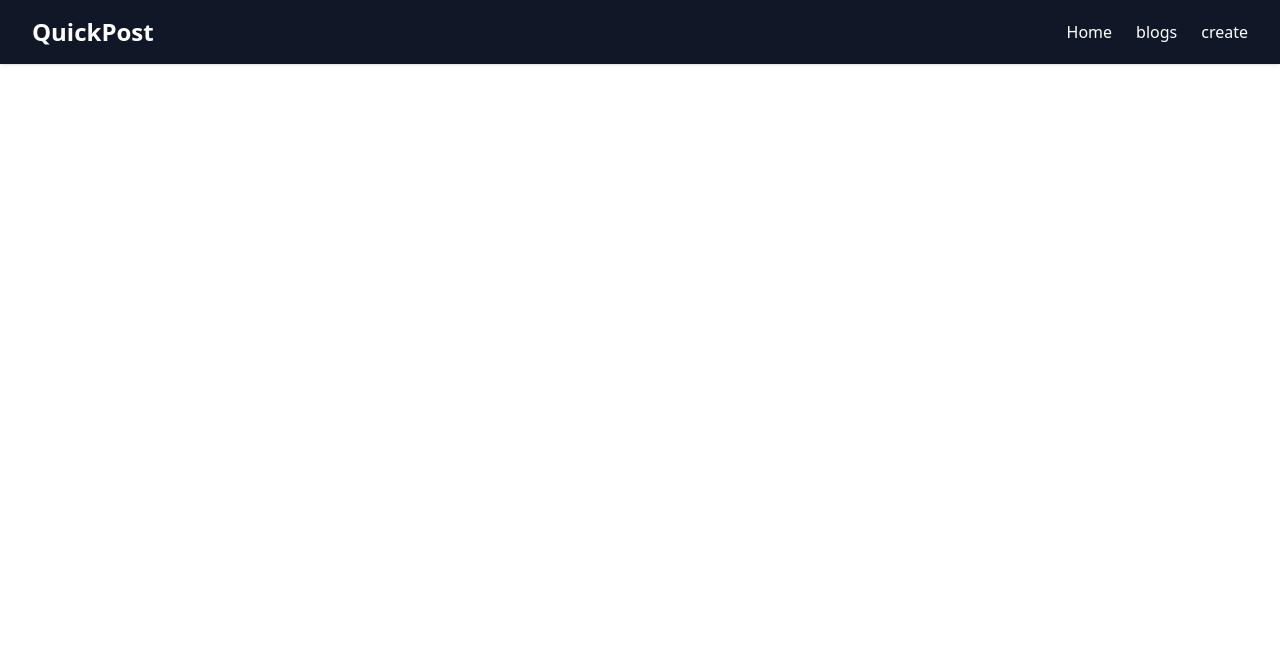
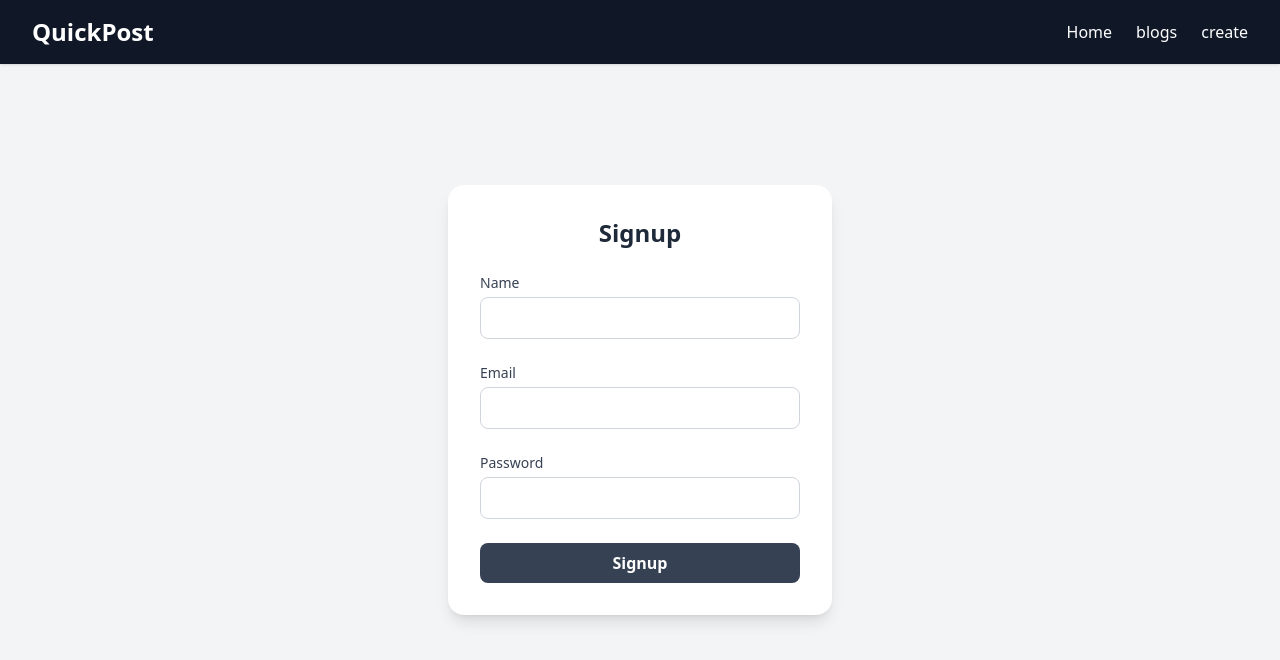
Before and after one commit to samir-27/blog_frontend, a React (Vite) app: page /signup in a window 1280 px wide. Shown: the top 660 px of the page. Built offline with nearby package versions, Linux system fonts and the light colour scheme.

Commit message:
login signup integration

```diff
--- a/package.json
+++ b/package.json
@@ -15,6 +15,7 @@
     "react-dom": "^19.0.0",
     "react-icons": "^5.5.0",
     "react-router-dom": "^7.5.1",
+    "react-toastify": "^11.0.5",
     "tailwindcss": "^4.1.4"
   },
   "devDependencies": {
--- a/src/App.tsx
+++ b/src/App.tsx
@@ -4,13 +4,19 @@ import CreateBlog from './components/CreateBlog';
 import Navbar from './components/Navbar';
 import Home from './pages/Home';
 import Blogs from './pages/Blogs'; // Make sure these exist
+import Login from './components/Login';
+import Signup from './components/Signup';
+import { ToastContainer } from 'react-toastify';
 
 
 function App() {
   return (
     <BrowserRouter>
       <Navbar />
+      <ToastContainer position="top-right" autoClose={5000} hideProgressBar={false} newestOnTop closeOnClick rtl={false} pauseOnFocusLoss draggable pauseOnHover />
       <Routes>
+        <Route path='/login' element={<Login />} />
+        <Route path='/signup' element={<Signup />} />
         <Route path="/home" element={<Home />} />
         <Route path="/create" element={<CreateBlog />} />
         <Route path="/blogs" element={<Blogs />} />
--- /dev/null
+++ b/src/components/Login.tsx
@@ -0,0 +1,68 @@
+import { useState } from "react";
+
+export default function Login() {
+  const [email, setEmail] = useState("");
+  const [password, setPassword] = useState("");
+
+  const handleSubmit = async (e: React.FormEvent) => {
+    e.preventDefault();
+    const res = await fetch('http://localhost:3000/users/login', {
+      method: 'POST',
+      headers: { 'Content-Type': 'application/json' },
+      body: JSON.stringify({ email, password }),
+    });
+
+    const data = await res.json();
+
+    if (res.ok) {
+      localStorage.setItem('token', data.token);
+      console.log('Login successful!');
+    } else {
+      console.error('Login failed:', data.message);
+    }
+  };
+
+  return (
+    <div className="flex items-center justify-center min-h-screen bg-gray-100">
+      <form
+        onSubmit={handleSubmit}
+        className="bg-white p-8 rounded-2xl shadow-lg w-full max-w-sm space-y-6"
+      >
+        <h2 className="text-2xl font-bold text-center text-gray-800">Login</h2>
+
+        <div>
+          <label className="block mb-1 text-sm font-medium text-gray-700">
+            Email
+          </label>
+          <input
+            type="email"
+            className="w-full border border-gray-300 rounded-lg px-4 py-2 focus:outline-none focus:ring-2 focus:ring-gray-800"
+            value={email}
+            onChange={(e) => setEmail(e.target.value)}
+            required
+          />
+        </div>
+
+        <div>
+          <label className="block mb-1 text-sm font-medium text-gray-700">
+            Password
+          </label>
+          <input
+            type="password"
+            className="w-full border border-gray-300 rounded-lg px-4 py-2 focus:outline-none focus:ring-2 focus:ring-gray-800"
+            value={password}
+            onChange={(e) => setPassword(e.target.value)}
+            required
+          />
+        </div>
+
+        <button
+          type="submit"
+          className="w-full bg-gray-700 hover:bg-gray-800 text-white font-semibold py-2 px-4 rounded-lg transition"
+        >
+          Login
+        </button>
+      </form>
+    </div>
+  );
+}
--- /dev/null
+++ b/src/components/Signup.tsx
@@ -0,0 +1,90 @@
+import React, { useState } from 'react';
+import { toast } from 'react-toastify';
+import 'react-toastify/dist/ReactToastify.css';
+
+const Signup = () => {
+  const [name, setName] = useState('');
+  const [email, setEmail] = useState('');
+  const [password, setPassword] = useState('');
+
+  // Initialize Toastify
+  const handleSubmit = async (e: React.FormEvent) => {
+    e.preventDefault();
+
+    try {
+      const res = await fetch('http://localhost:3000/users/signup', {
+        method: 'POST',
+        headers: { 'Content-Type': 'application/json' },
+        body: JSON.stringify({ name, email, password }),
+      });
+
+      const data = await res.json();
+
+      if (res.ok) {
+        // Clear the form fields on success
+        setName('');
+        setEmail('');
+        setPassword('');
+        toast.success('Signup successful!');  // Show success toast
+        console.log('Sign up successful!');
+      } else {
+        toast.error(data.message || 'Signup failed!');  // Show error toast
+      }
+    } catch (error) {
+      toast.error('Something went wrong. Please try again later.');  // Show error toast for server errors
+    }
+  };
+
+  return (
+    <div className="flex items-center justify-center min-h-screen bg-gray-100">
+      <form
+        onSubmit={handleSubmit}
+        className="bg-white p-8 rounded-2xl shadow-lg w-full max-w-sm space-y-6"
+      >
+        <h2 className="text-2xl font-bold text-center text-gray-800">Signup</h2>
+
+        <div>
+          <label className="block mb-1 text-sm font-medium text-gray-700">Name</label>
+          <input
+            type="text"
+            className="w-full border border-gray-300 rounded-lg px-4 py-2 focus:outline-none focus:ring-2 focus:ring-gray-800"
+            value={name}
+            onChange={(e) => setName(e.target.value)}
+            required
+          />
+        </div>
+
+        <div>
+          <label className="block mb-1 text-sm font-medium text-gray-700">Email</label>
+          <input
+            type="email"
+            className="w-full border border-gray-300 rounded-lg px-4 py-2 focus:outline-none focus:ring-2 focus:ring-gray-800"
+            value={email}
+            onChange={(e) => setEmail(e.target.value)}
+            required
+          />
+        </div>
+
+        <div>
+          <label className="block mb-1 text-sm font-medium text-gray-700">Password</label>
+          <input
+            type="password"
+            className="w-full border border-gray-300 rounded-lg px-4 py-2 focus:outline-none focus:ring-2 focus:ring-gray-800"
+            value={password}
+            onChange={(e) => setPassword(e.target.value)}
+            required
+          />
+        </div>
+
+        <button
+          type="submit"
+          className="w-full bg-gray-700 hover:bg-gray-800 text-white font-semibold py-2 px-4 rounded-lg transition"
+        >
+          Signup
+        </button>
+      </form>
+    </div>
+  );
+};
+
+export default Signup;
```
Also changed, not shown: 1 other file (tests, documents, lock files or other folders).
